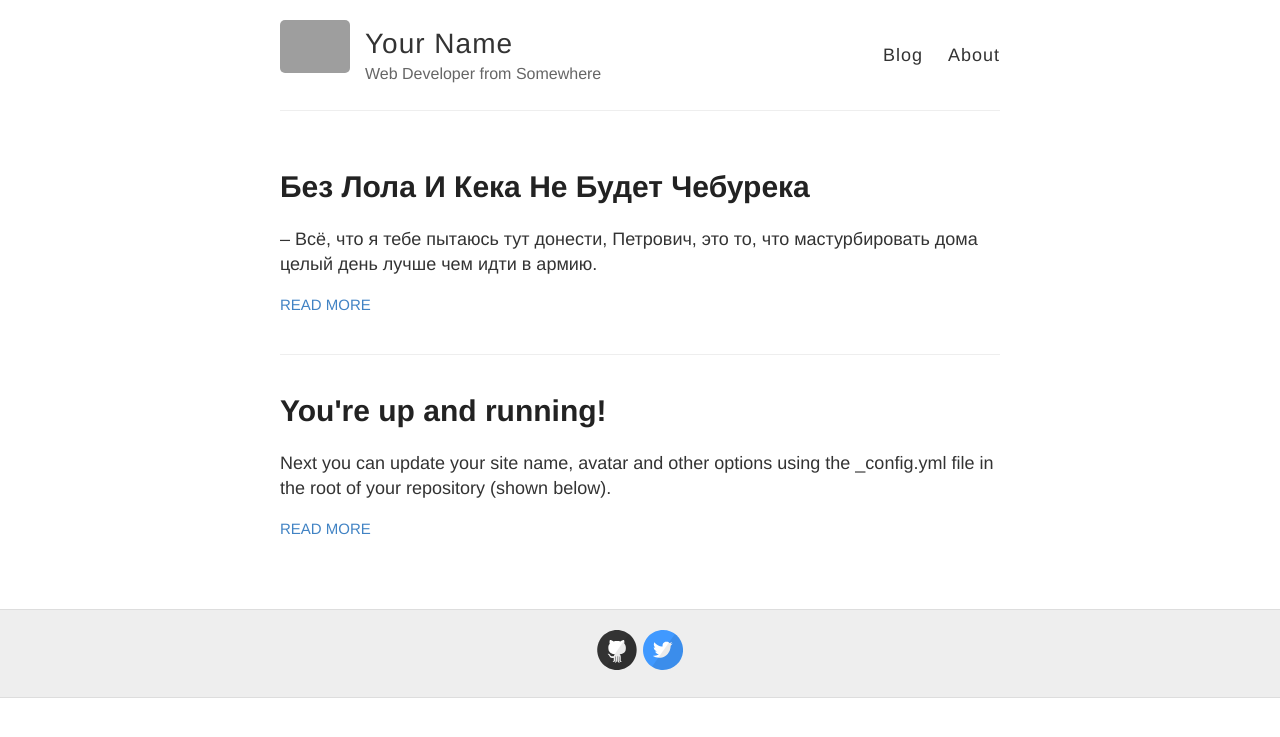
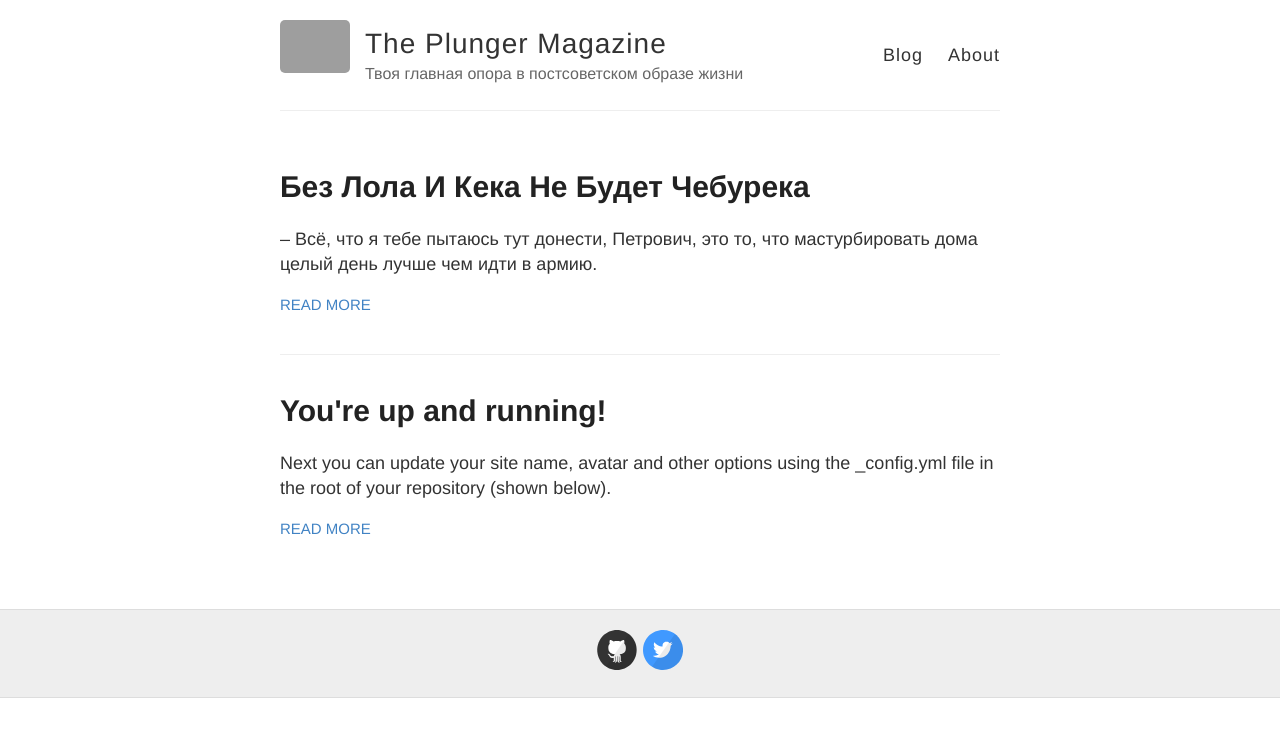
Before and after one commit to SyntheticDream/SyntheticDream.github.io, a Jekyll site: the page built from index.html, in a window 1280 px wide. Shown: the top 737 px of the page. Built offline with Jekyll 4.4.1, drawn with Linux system fonts in a browser that asks for light colours; grey boxes are pictures that could not be loaded.

Commit message:
name and subtitle

```diff
--- a/_config.yml
+++ b/_config.yml
@@ -3,10 +3,10 @@
 #
 
 # Name of your site (displayed in the header)
-name: Your Name
+name: The Plunger Magazine
 
 # Short bio or description (displayed in the header)
-description: Web Developer from Somewhere
+description: Твоя главная опора в постсоветском образе жизни
 
 # URL of your avatar or profile pic (you could use your GitHub profile pic)
 avatar: https://raw.githubusercontent.com/barryclark/jekyll-now/master/images/jekyll-logo.png
```
